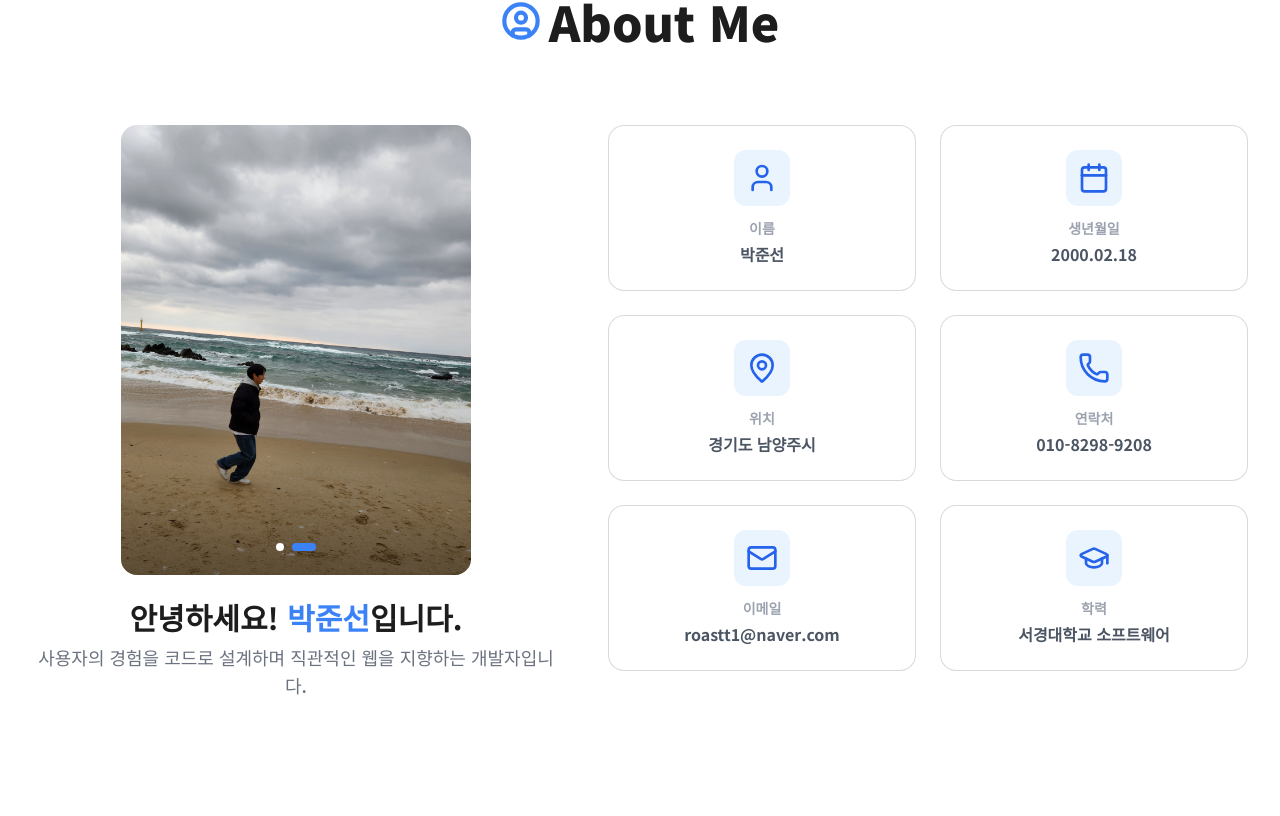
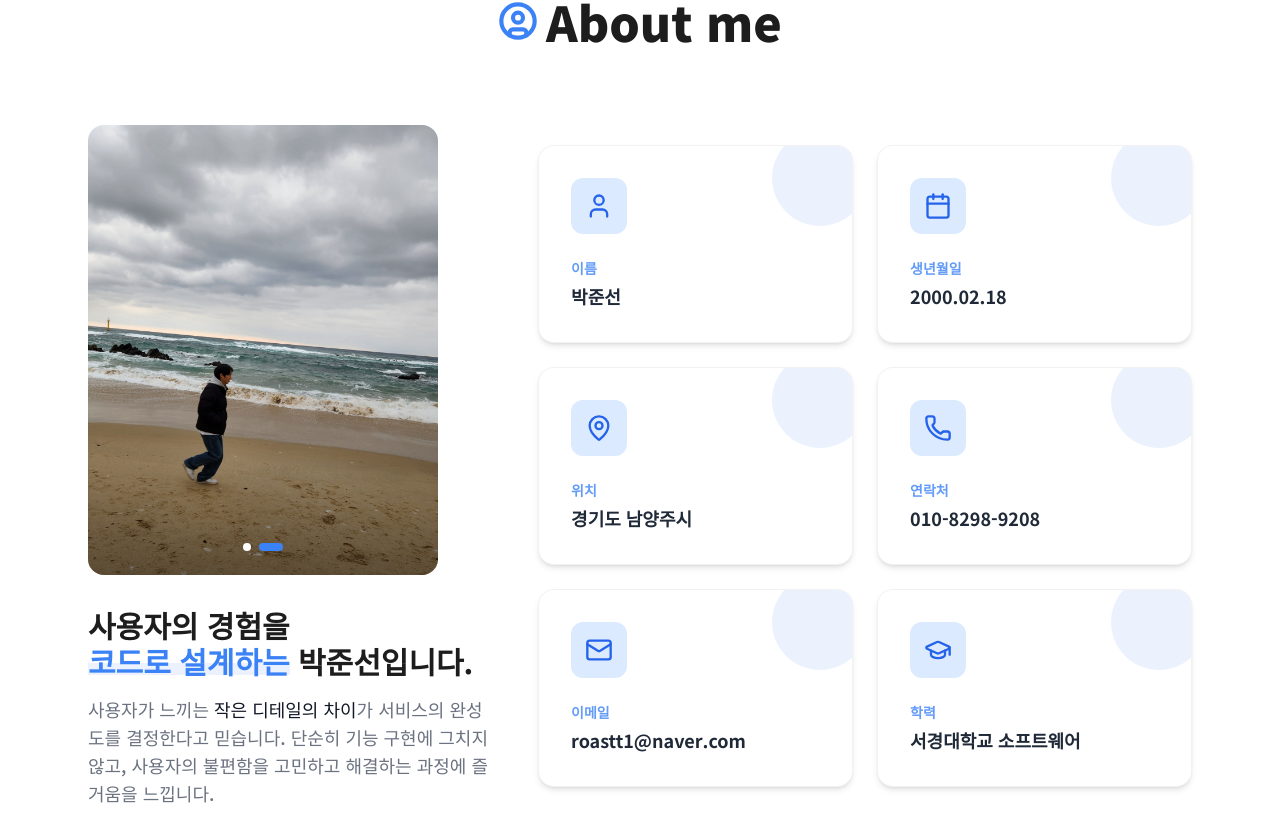
Before and after one commit to roastt1/Portfolio, a Next.js app: page / in a window 1280 px wide. Shown: the part 964-1780 px from the top of the page. Built offline with nearby package versions, Linux system fonts and the light colour scheme.

Commit message:
[style] AboutSection UI 수정

```diff
--- a/app/about/components/About.tsx
+++ b/app/about/components/About.tsx
@@ -16,7 +16,7 @@ export default function About() {
     return (
         <section
             id="about"
-            className="flex w-full flex-col items-center gap-12 py-20 dark:text-white sm:gap-20"
+            className="relative flex w-full flex-col items-center gap-12 pt-20 dark:text-white sm:gap-20"
         >
             {/* 구분선 */}
             <div
@@ -24,7 +24,6 @@ export default function About() {
                 data-aos="fade-in"
                 data-aos-once="true"
             />
-
             {/* 타이틀 */}
             <h2
                 className="flex items-center gap-2 text-4xl font-black sm:text-5xl"
@@ -35,43 +34,50 @@ export default function About() {
                     size={40}
                     strokeWidth={2.5}
                 />
-                <span>About Me</span>
+                <span>About me</span>
             </h2>
 
-            <div className="flex w-full flex-col items-center gap-4 lg:flex-row lg:items-start lg:justify-center">
-                {/* 왼쪽 프로필 영역  */}
-                <div className="flex flex-col items-center gap-6 text-center">
+            <div className="z-10 flex w-full max-w-6xl flex-col items-center gap-8 px-6 lg:flex-row lg:gap-12">
+                {/* 왼쪽 프로필 영역 */}
+                <div className="flex flex-col items-center gap-8 text-center lg:items-start lg:text-left">
                     <ProfileStack />
 
                     <div
-                        className="flex flex-col gap-2 px-4"
+                        className="flex flex-col gap-4"
                         data-aos="fade-right"
                         data-aos-delay="200"
                     >
-                        <h3 className="text-xl font-bold sm:text-3xl">
-                            안녕하세요!{" "}
-                            <span className="text-2xl text-blue-500 sm:text-3xl">
-                                박준선
+                        <h3 className="text-xl font-bold leading-tight sm:text-3xl">
+                            사용자의 경험을 <br />
+                            <span className="relative inline-block">
+                                <span className="relative z-10 text-blue-500">
+                                    코드로 설계하는
+                                </span>
+                                <span className="absolute bottom-1 left-0 h-3 w-full bg-blue-500/10 dark:bg-blue-500/20" />
+                            </span>{" "}
+                            박준선입니다.
+                        </h3>
+                        <p className="max-w-md text-sm font-medium leading-relaxed text-gray-500 dark:text-gray-400 sm:text-lg">
+                            사용자가 느끼는{" "}
+                            <span className="text-gray-900 dark:text-gray-200">
+                                작은 디테일의 차이
                             </span>
-                            입니다.
-                        </h3>
-                        <p className="text-sm font-medium text-gray-500 dark:text-gray-300 sm:text-lg">
-                            사용자의 경험을 코드로 설계하며{" "}
-                            <br className="sm:hidden" />
-                            직관적인 웹을 지향하는 개발자입니다.
+                            가 서비스의 완성도를 결정한다고 믿습니다. 단순히
+                            기능 구현에 그치지 않고, 사용자의 불편함을 고민하고
+                            해결하는 과정에 즐거움을 느낍니다.
                         </p>
                     </div>
                 </div>
 
                 {/* 오른쪽 정보 카드 그리드 */}
-                <div className="grid w-full max-w-2xl grid-cols-2 items-stretch gap-2 sm:gap-6 sm:px-4 lg:grid-cols-2">
+                <div className="grid w-full grid-cols-2 items-stretch gap-3 sm:gap-6 lg:w-[66%]">
                     {ABOUT_INFO.map((info, i) => (
                         <AboutCard
                             key={info.title}
                             title={info.title}
                             description={info.description}
                             icon={info.icon}
-                            delay={i * 50}
+                            delay={i * 100}
                         />
                     ))}
                 </div>
--- a/app/about/components/AboutCard.tsx
+++ b/app/about/components/AboutCard.tsx
@@ -17,25 +17,34 @@ export default function AboutCard({
 }: AboutCardProps) {
     return (
         <div
-            className="group w-full"
+            className="group flex h-full w-full"
             data-aos="fade-up"
             data-aos-delay={delay}
-            data-aos-duration="800"
         >
-            <div className="relative flex min-h-[80px] w-full flex-row items-center gap-2 rounded-xl border border-black/15 bg-white/50 p-3 transition-all duration-300 dark:border-white/15 dark:bg-dark-200/50 sm:min-h-[160px] sm:flex-col sm:justify-center sm:gap-3 sm:rounded-2xl sm:p-6 sm:text-center">
+            <div className="relative flex w-full flex-col items-start gap-3 overflow-hidden rounded-2xl border border-black/5 bg-white p-4 shadow-md transition-all duration-300 hover:-translate-y-1 hover:shadow-xl dark:border-white/5 dark:bg-[#1A1C20] sm:gap-6 sm:p-8">
+                {/* 배경 장식 */}
+                <div className="absolute -right-4 -top-4 h-16 w-16 rounded-full bg-blue-500/10 transition-all group-hover:scale-110 dark:bg-blue-500/10 sm:h-24 sm:w-24" />
+
                 {/* 아이콘 영역 */}
-                <div className="flex h-9 w-9 shrink-0 items-center justify-center rounded-lg bg-blue-300/20 text-blue-600 dark:bg-dark-300 dark:text-white sm:h-14 sm:w-14 sm:rounded-xl">
-                    <Icon size={18} className="sm:size-8" />
+                <div className="flex h-10 w-10 shrink-0 items-center justify-center rounded-xl bg-blue-100 text-blue-600 transition-colors group-hover:bg-blue-500 group-hover:text-white dark:bg-white/5 dark:text-blue-400 sm:h-14 sm:w-14">
+                    <Icon size={20} className="sm:size-7" />
                 </div>
 
                 {/* 텍스트 영역 */}
-                <div className="flex min-w-0 flex-1 flex-col gap-0.5 sm:w-full sm:gap-1">
-                    <h2 className="text-[10px] font-bold text-gray-400 dark:text-gray-400 sm:text-sm">
-                        {title}
-                    </h2>
-                    <p className="break-all text-xs font-bold text-gray-800 dark:text-gray-100 sm:text-base sm:text-gray-600 sm:dark:text-white">
-                        {description}
-                    </p>
+                <div className="flex w-full min-w-0 flex-1 flex-col justify-between gap-1 sm:gap-2">
+                    <div className="flex flex-col gap-1">
+                        <span className="text-[9px] font-bold text-blue-500/80 sm:text-sm">
+                            {title}
+                        </span>
+
+                        <div className="relative w-fit max-w-full">
+                            {" "}
+                            <p className="break-words text-[10px] font-bold text-gray-800 dark:text-gray-100 sm:text-lg">
+                                {description}
+                            </p>
+                            <div className="absolute -bottom-1 left-0 h-[2px] w-0 bg-blue-500 transition-all duration-300 group-hover:w-full" />
+                        </div>
+                    </div>
                 </div>
             </div>
         </div>
```
